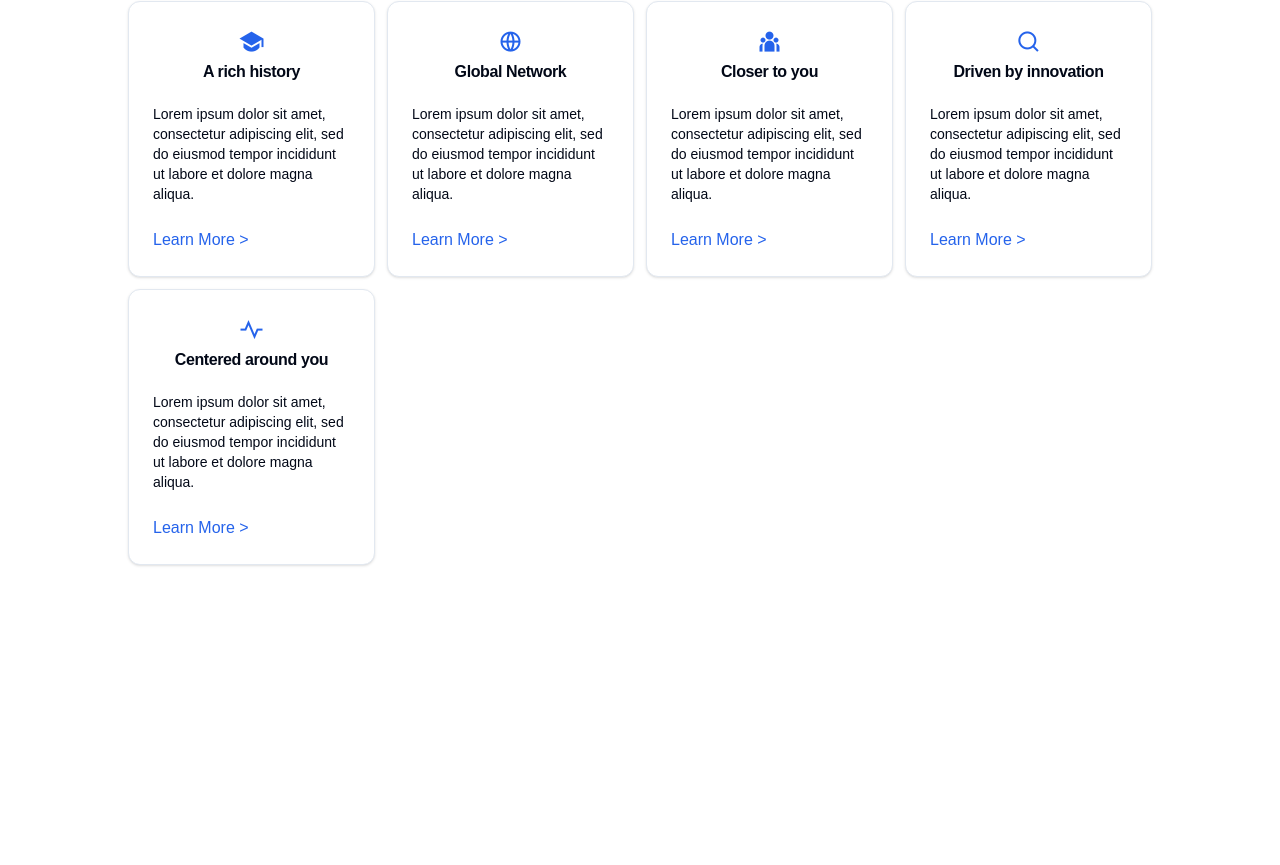
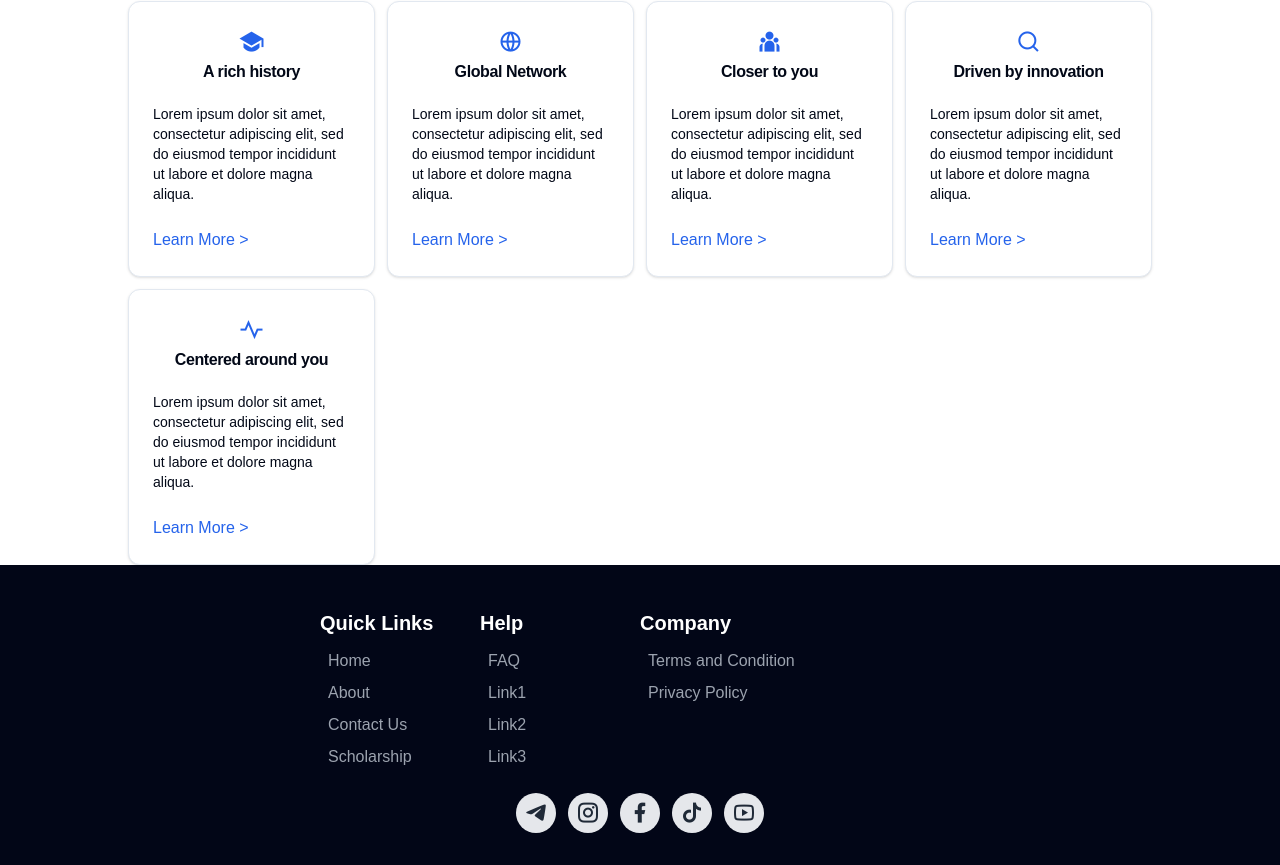
Before and after one commit to kasahun-welela/elabem, a Next.js app: page / in a window 1280 px wide. Shown: the part 199-1064 px from the top of the page. Before the commit the page ends 800 px from the top, so only its background shows below. Built offline with nearby package versions, Linux system fonts and the light colour scheme.

Commit message:
create footer component

```diff
--- a/app/layout.tsx
+++ b/app/layout.tsx
@@ -3,6 +3,7 @@ import { Geist, Geist_Mono } from "next/font/google";
 import "./globals.css";
 import "remixicon/fonts/remixicon.css";
 import NavBar from "@/components/NavBar";
+import Footer from "@/components/Footer";
 
 const geistSans = Geist({
   variable: "--font-geist-sans",
@@ -31,6 +32,7 @@ export default function RootLayout({
       >
         <NavBar />
         {children}
+        <Footer />
       </body>
     </html>
   );
--- /dev/null
+++ b/components/Footer.tsx
@@ -0,0 +1,65 @@
+import Link from "next/link";
+import SocialMedia from "./SocialMedia";
+
+export default function Footer() {
+  return (
+    <div className="bg-slate-950 text-gray-400 py-6">
+      <div className="grid grid-cols-2 md:grid-cols-4 md:w-[50%] mx-auto py-3">
+        <div className="leading-8">
+          <h2 className="text-xl font-semibold text-white py-2">Quick Links</h2>
+          <ul className="ml-2">
+            <li>
+              <Link href="/">Home</Link>
+            </li>
+            <li>
+              <Link href="/">About</Link>
+            </li>
+            <li>
+              <Link href="/">Contact Us</Link>
+            </li>
+            <li>
+              <Link href="/">Scholarship</Link>
+            </li>
+          </ul>
+        </div>
+
+        <div className="leading-8">
+          <h2 className="text-xl font-semibold text-white py-2">Help</h2>
+          <ul className="ml-2">
+            <li>
+              {" "}
+              <Link href="/">FAQ</Link>
+            </li>
+            <li>
+              {" "}
+              <Link href="/">Link1</Link>
+            </li>
+            <li>
+              <Link href="/">Link2</Link>
+            </li>
+            <li>
+              {" "}
+              <Link href="/">Link3</Link>
+            </li>
+          </ul>
+        </div>
+
+        <div className="leading-8">
+          <h2 className="text-xl font-semibold text-white py-2">Company</h2>
+          <ul className="ml-2">
+            <li>
+              {" "}
+              <Link href="/">Terms and Condition</Link>
+            </li>
+            <li>
+              {" "}
+              <Link href="/">Privacy Policy</Link>
+            </li>
+          </ul>
+        </div>
+      </div>
+
+      <SocialMedia />
+    </div>
+  );
+}
```
